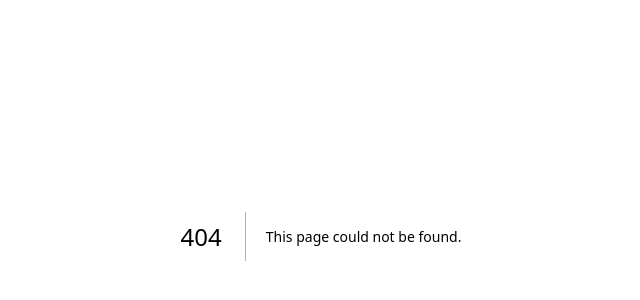
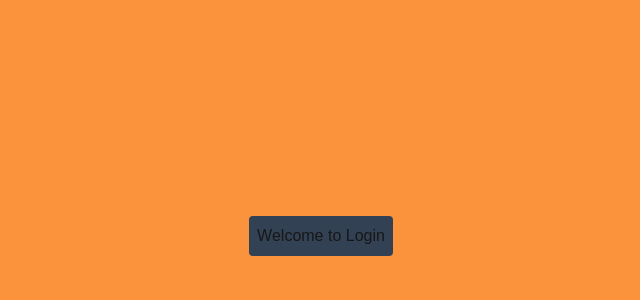
Before and after one commit to Kavi8428/evotec-crud, a Next.js app: page /login in a window 1280 px wide. Before the commit this address had no page. Shown: the part 164-464 px from the top of the page, without its empty margins (319-959 px from the left). Built offline with nearby package versions, Linux system fonts and the light colour scheme.

Commit message:
Add loging page

```diff
--- /dev/null
+++ b/app/login/page.jsx
@@ -0,0 +1,8 @@
+
+export default function logingPage() {
+  return (
+    <div className="bg-orange-400 justify-center items-center min-h-screen flex flex-col text-center " >
+      <h1 className=" bg-slate-700 rounded text-center p-2" >Welcome to Login</h1>
+    </div>
+  )
+}
```
